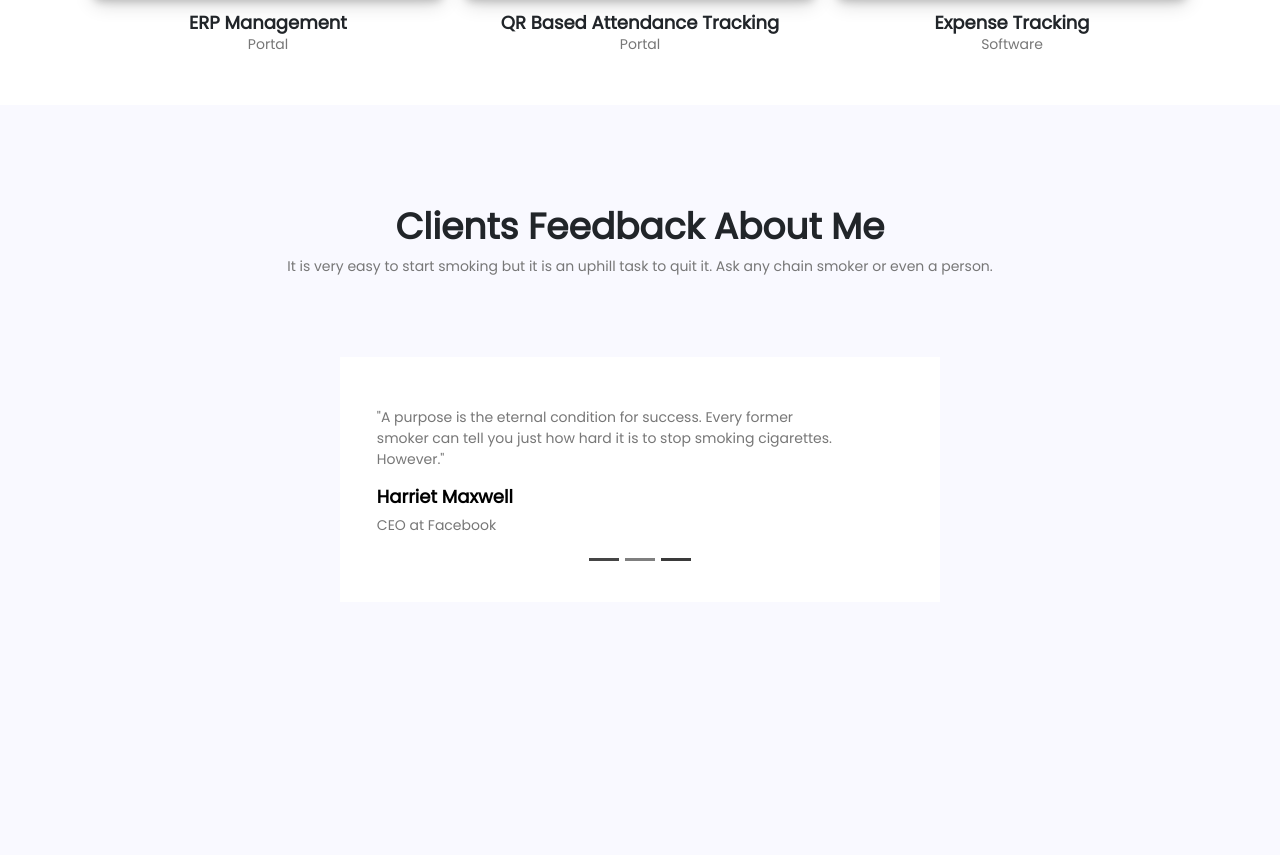
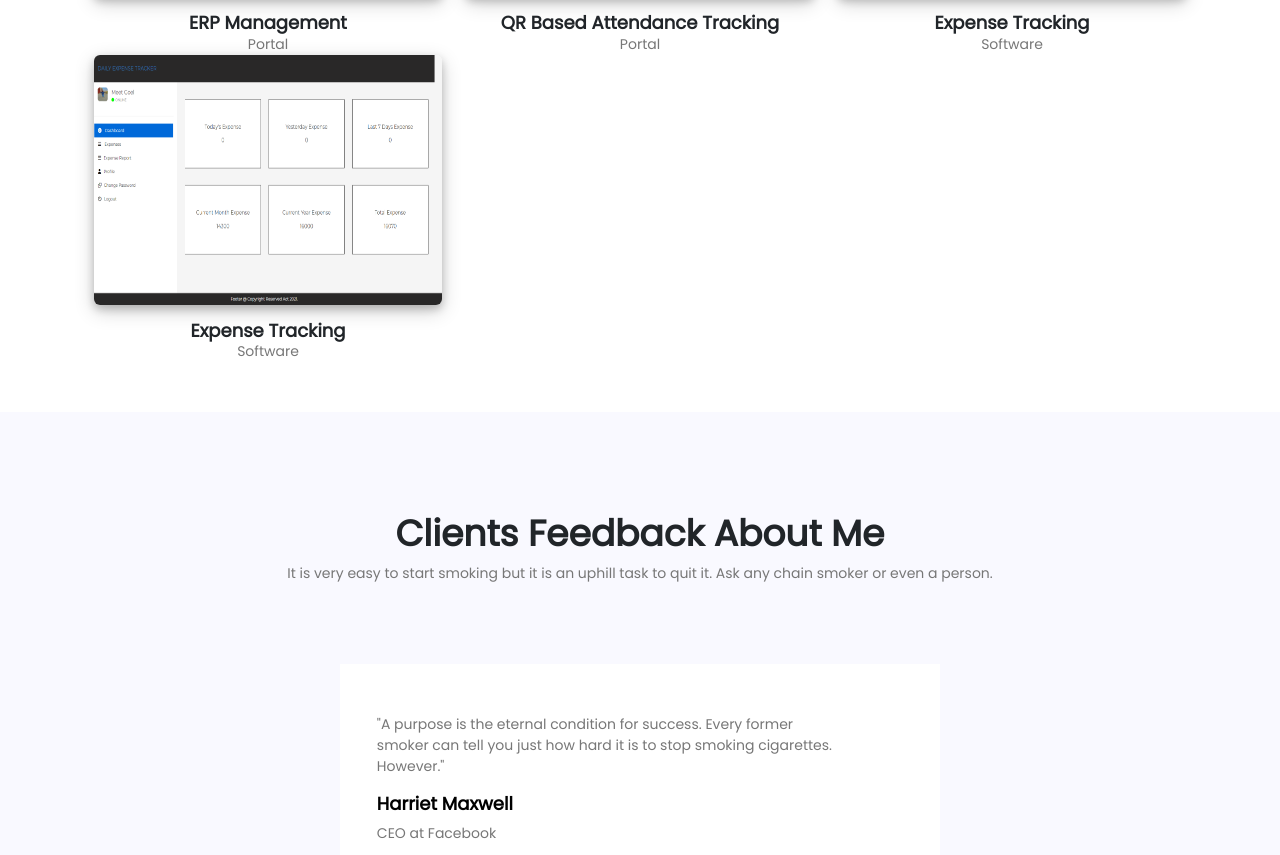
Before and after one commit to meetgoel/meetgoel.github.io, a plain HTML site: page projects.html in a window 1280 px wide. Shown: the part 1632-2487 px from the top of the page. Drawn offline with nearby package versions, Linux system fonts and the light colour scheme; grey boxes are pictures that could not be loaded.

Commit message:
Update projects.html

```diff
--- a/projects.html
+++ b/projects.html
@@ -129,6 +129,11 @@
                             <div>Software</div>
                         </div>
 
+                        <div class="gallery-software col-md-4">
+                            <a href="Projects/Jarvis/www/index.html" target="_blank"><img class="img-fluid rounded " src="assets/images/expense.png" width="400px" height="340px" alt=""></a>
+                            <h4>Expense Tracking</h4>
+                            <div>Software</div>
+                        </div>
                     </div>
                 </div>
             </div>
```
